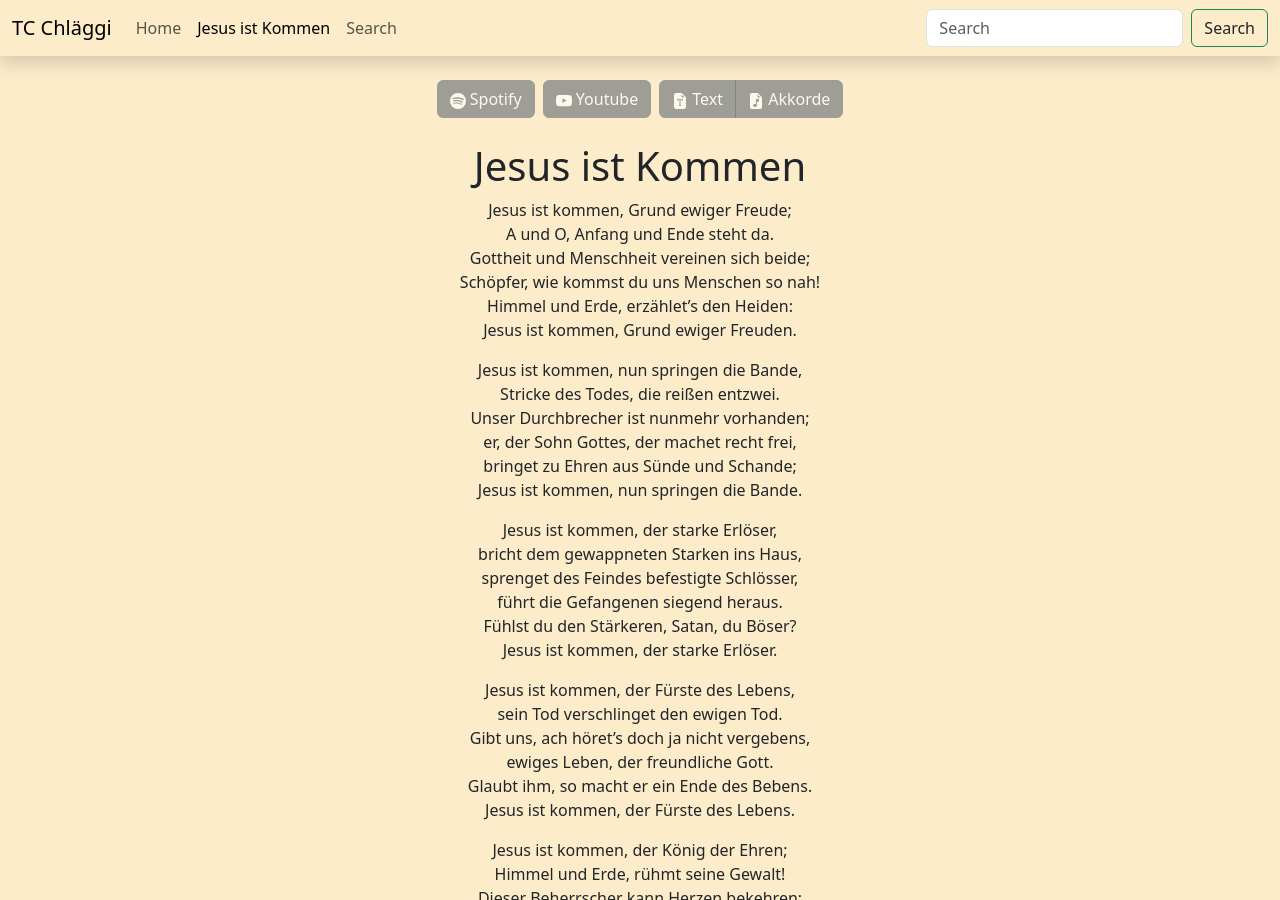
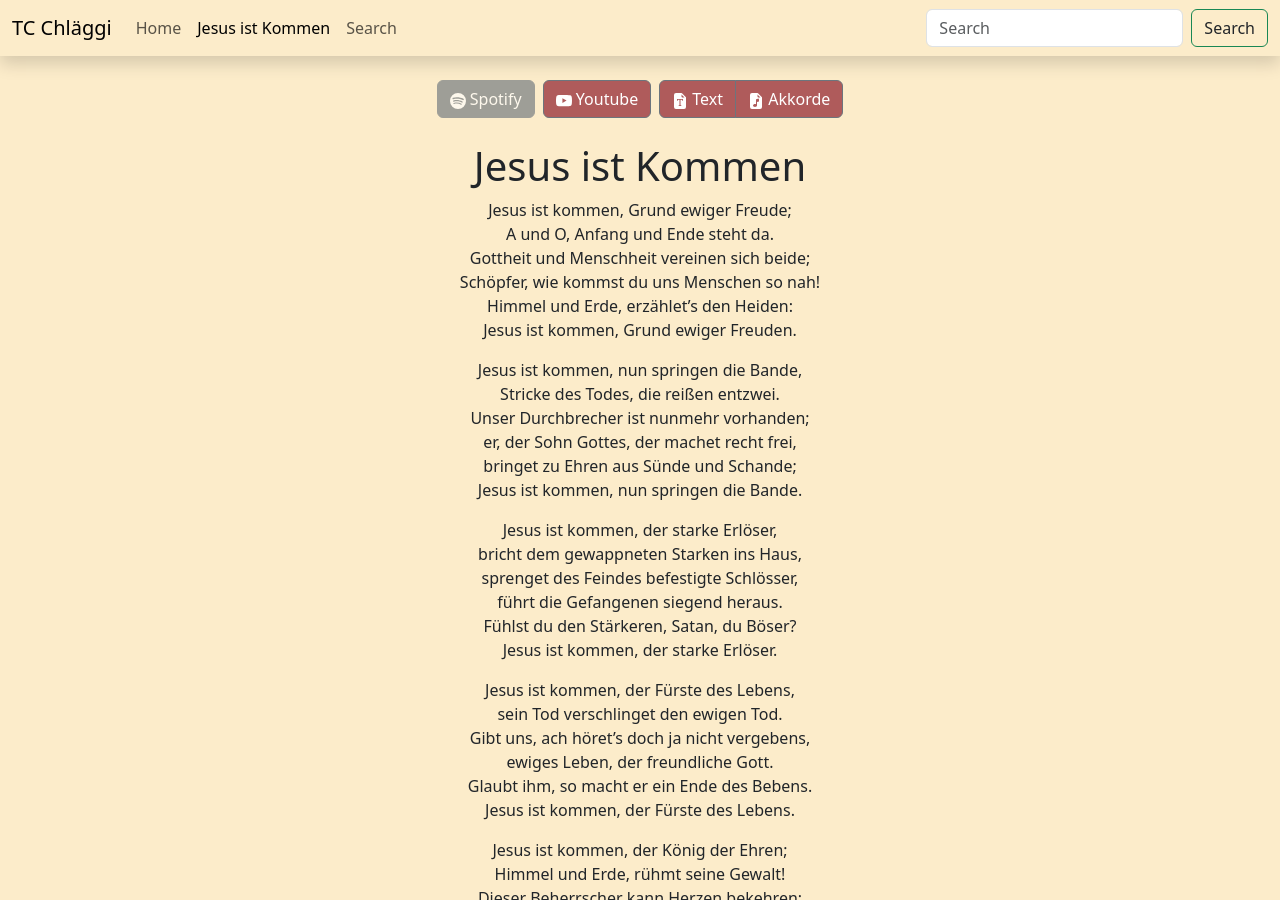
Before and after one commit to Soraxem/song-dist, a Jekyll site: the page built from songs/jesus-ist-kommen.md, in a window 1280 px wide and 900 px high. Built offline with Jekyll 4.4.1, drawn with Linux system fonts in a browser that asks for light colours.

Commit message:
renamed enabled states

```diff
--- a/_layouts/song.html
+++ b/_layouts/song.html
@@ -41,7 +41,7 @@
             Spotify
           </a>
 
-          <a class="btn btn-secondary {% unless page.yt-music %}disabled{% endunless %}" href="{{ page.youtube }}" target="_blank">
+          <a class="btn btn-secondary {% unless page.youtube %}disabled{% endunless %}" href="{{ page.youtube }}" target="_blank">
             <svg xmlns="http://www.w3.org/2000/svg" width="16" height="16" fill="currentColor" class="bi bi-youtube" viewBox="0 0 16 16">
               <path d="M8.051 1.999h.089c.822.003 4.987.033 6.11.335a2.01 2.01 0 0 1 1.415 1.42c.101.38.172.883.22 1.402l.01.104.022.26.008.104c.065.914.073 1.77.074 1.957v.075c-.001.194-.01 1.108-.082 2.06l-.008.105-.009.104c-.05.572-.124 1.14-.235 1.558a2.007 2.007 0 0 1-1.415 1.42c-1.16.312-5.569.334-6.18.335h-.142c-.309 0-1.587-.006-2.927-.052l-.17-.006-.087-.004-.171-.007-.171-.007c-1.11-.049-2.167-.128-2.654-.26a2.007 2.007 0 0 1-1.415-1.419c-.111-.417-.185-.986-.235-1.558L.09 9.82l-.008-.104A31.4 31.4 0 0 1 0 7.68v-.123c.002-.215.01-.958.064-1.778l.007-.103.003-.052.008-.104.022-.26.01-.104c.048-.519.119-1.023.22-1.402a2.007 2.007 0 0 1 1.415-1.42c.487-.13 1.544-.21 2.654-.26l.17-.007.172-.006.086-.003.171-.007A99.788 99.788 0 0 1 7.858 2h.193zM6.4 5.209v4.818l4.157-2.408L6.4 5.209z"></path>
             </svg>
@@ -49,13 +49,13 @@
           </a>
 
           <div class="btn-group">
-            <button onclick="show_text()" class="btn btn-secondary {% unless page.noten %}disabled{% endunless %}" href="{{ page.akkorde }}">
+            <button onclick="show_text()" class="btn btn-secondary" href="{{ page.akkorde }}">
               <svg xmlns="http://www.w3.org/2000/svg" width="16" height="16" fill="currentColor" class="bi bi-file-earmark-font-fill" viewBox="0 0 16 16">
                 <path d="M9.293 0H4a2 2 0 0 0-2 2v12a2 2 0 0 0 2 2h8a2 2 0 0 0 2-2V4.707A1 1 0 0 0 13.707 4L10 .293A1 1 0 0 0 9.293 0zM9.5 3.5v-2l3 3h-2a1 1 0 0 1-1-1zM5.057 6h5.886L11 8h-.5c-.18-1.096-.356-1.192-1.694-1.235l-.298-.01v5.09c0 .47.1.582.903.655v.5H6.59v-.5c.799-.073.898-.184.898-.654V6.755l-.293.01C5.856 6.808 5.68 6.905 5.5 8H5l.057-2z"/>
               </svg>
               Text
             </button>
-            <button onclick="show_chords()" class="btn btn-secondary {% unless page.noten %}disabled{% endunless %}" href="{{ page.akkorde }}">
+            <button onclick="show_chords()" class="btn btn-secondary" href="{{ page.akkorde }}">
               <svg xmlns="http://www.w3.org/2000/svg" width="16" height="16" fill="currentColor" class="bi bi-file-earmark-music-fill" viewBox="0 0 16 16">
                 <path d="M9.293 0H4a2 2 0 0 0-2 2v12a2 2 0 0 0 2 2h8a2 2 0 0 0 2-2V4.707A1 1 0 0 0 13.707 4L10 .293A1 1 0 0 0 9.293 0zM9.5 3.5v-2l3 3h-2a1 1 0 0 1-1-1zM11 6.64v1.75l-2 .5v3.61c0 .495-.301.883-.662 1.123C7.974 13.866 7.499 14 7 14c-.5 0-.974-.134-1.338-.377-.36-.24-.662-.628-.662-1.123s.301-.883.662-1.123C6.026 11.134 6.501 11 7 11c.356 0 .7.068 1 .196V6.89a1 1 0 0 1 .757-.97l1-.25A1 1 0 0 1 11 6.64z"></path>
               </svg>
```
